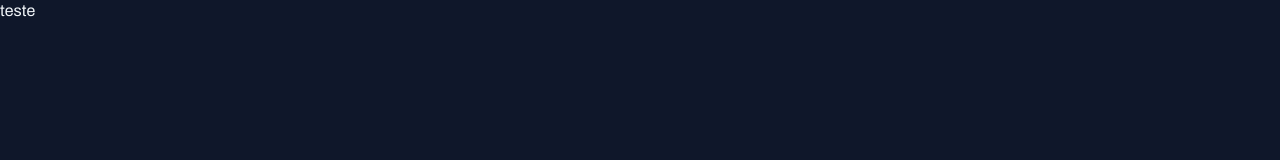
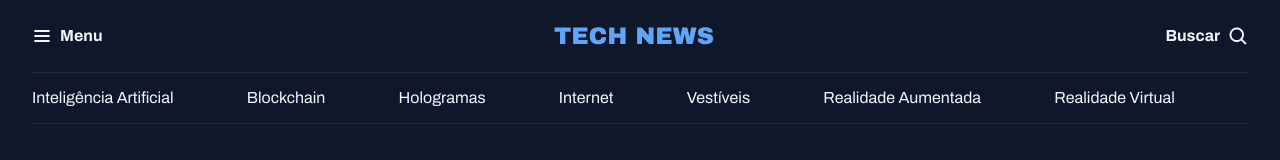
Before and after one commit to reysonafonso/portal_noticias, a plain HTML site: page index.html in a window 1280 px wide. Drawn offline with Linux system fonts and the light colour scheme.

Commit message:
criando o header do portal

```diff
--- a/index.html
+++ b/index.html
@@ -11,6 +11,29 @@
     <link href="https://fonts.googleapis.com/css2?family=Archivo:ital,wght@0,100..900;1,100..900&display=swap" rel="stylesheet">
 </head>
 <body>
-    teste
+    <header class="container">
+        <nav id="primary" class="grid grid-flow-col">
+            <div>
+                <img src="assets/icons/List.svg" alt="icone de menu">
+                <strong>Menu</strong>
+            </div>
+            <div>
+                <img src="assets/Logo.svg" alt="Technews logo">
+            </div>
+            <div>
+                <strong>Buscar</strong>
+                <img src="assets/icons/MagnifyingGlass.svg" alt="ícone de lupa para pesquisa">
+            </div>
+        </nav>
+        <nav id="secondary" class="grid grid-flow-col">
+            <a href="#">Inteligência Artificial</a>
+            <a href="#">Blockchain</a>
+            <a href="#">Hologramas</a>
+            <a href="#">Internet</a>
+            <a href="#">Vestíveis</a>
+            <a href="#">Realidade Aumentada</a>
+            <a href="#">Realidade Virtual</a>
+        </nav>
+    </header>
 </body>
 </html>
--- a/styles/global.css
+++ b/styles/global.css
@@ -40,3 +40,19 @@ a:hover {
 h1, h2, h3 {
     font: inherit;
 }
+
+.container {
+    max-width: 1280px;
+    padding-inline: 32px;
+    margin-inline: auto;
+}
+
+/* utility-first */
+
+.grid {
+    display: grid;
+}
+
+.grid-flow-col {
+    grid-auto-flow: column;
+}
--- /dev/null
+++ b/styles/header.css
@@ -0,0 +1,25 @@
+#primary {
+
+    div {
+        display: flex;
+        align-items: center;
+        gap: 8px;
+    }
+
+    padding-block: 20px;
+
+    /* nesting css */
+    div:nth-child(2){
+        margin-inline: auto;
+    }
+
+    div:nth-child(3){
+        justify-self: end;
+    }
+}
+
+#secondary {
+    padding-block: 14px;
+    border: solid 1px var(--stroke-color);
+    border-inline: none;
+}
--- a/styles/index.css
+++ b/styles/index.css
@@ -1 +1,2 @@
 @import url(global.css);
+@import url(header.css);
```
